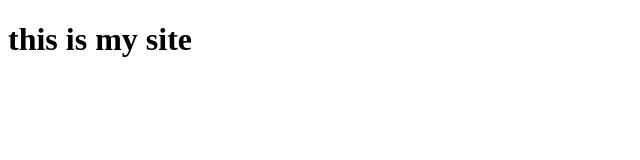
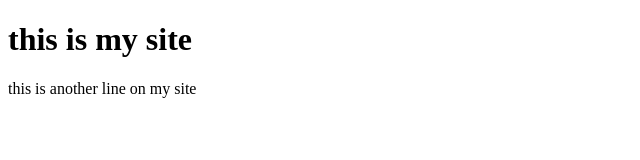
Before and after one commit to Kaizer070201/tes-repo, a plain HTML site: page index.html in a window 1280 px wide. Shown: the whole page, without its empty margins (0-640 px from the left). Drawn offline with Linux system fonts and the light colour scheme.

Commit message:
another change to index

```diff
--- a/index.html
+++ b/index.html
@@ -7,5 +7,6 @@
 </head>
 <body>
     <h1>this is my site</h1>
+<p>this is another line on my site</p>
 </body>
 </html>
```
